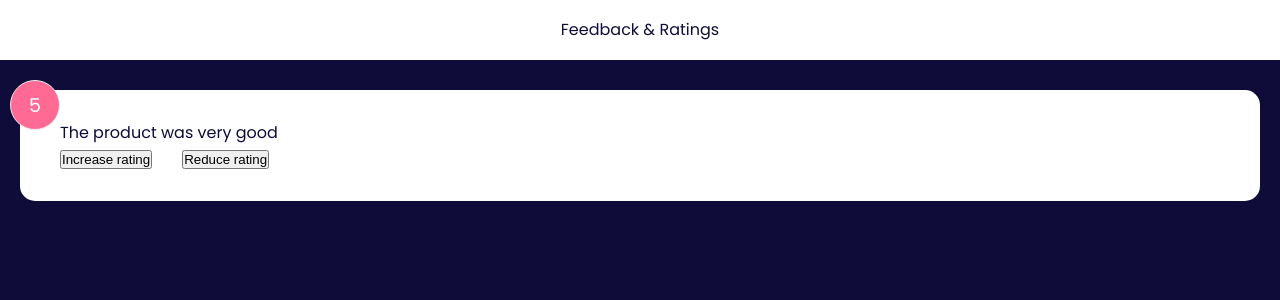
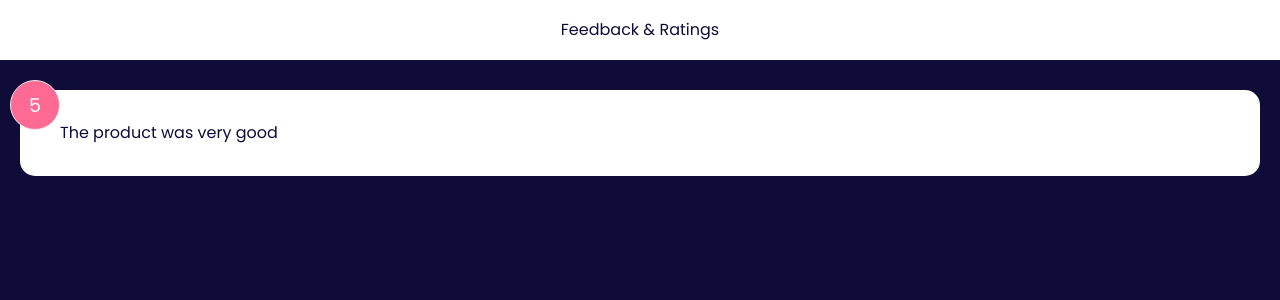
Before and after one commit to Yeboah-Godfred/review, a React (Create React App) app: page / in a window 1280 px wide. Shown: the top 300 px of the page. Built offline with nearby package versions, Linux system fonts and the light colour scheme.

Commit message:
FeedbackData component with dummy list data

```diff
--- a/src/App.js
+++ b/src/App.js
@@ -1,7 +1,13 @@
 import Header from "./components/Header";
+import { useState } from "react";
 import FeedbackItem from "./components/FeedbackItem";
+import FeedbackData from "./data/FeedbackData";
+
 
 function App() {
+
+  const [feedback, setFeedback] = useState(FeedbackData);
+
   return (
     <>
       <Header heading="Feedback & Ratings"/>
--- a/src/components/FeedbackItem.jsx
+++ b/src/components/FeedbackItem.jsx
@@ -6,24 +6,11 @@ function FeedbackItem() {
   const [rating, setRating] = useState(5);
   const [text, setText] = useState("The product was very good");
 
-  const handleAddRating = () => {
-    setRating((rate) => {
-        return rate + 1
-    })
-  }
-
-  const handleSubRating = () => {
-    setRating((rate) => {
-        return rate - 1
-    })
-  }
 
   return (
     <div className='card'>
       <div className="num-display">{rating}</div>
       <div className="text-display">{text}</div>
-      <button style={{marginRight:"30px"}} onClick={handleAddRating}>Increase rating</button>
-      <button onClick={handleSubRating}>Reduce rating</button>
     </div>
   )
 }
--- /dev/null
+++ b/src/data/FeedbackData.js
@@ -0,0 +1,19 @@
+const FeedbackData = [
+    {
+      id: 1,
+      rating: 10,
+      text: 'Lorem ipsum dolor sit amet consectetur adipisicing elit. consequuntur vel vitae commodi alias voluptatem est voluptatum ipsa quae.',
+    },
+    {
+      id: 2,
+      rating: 9,
+      text: 'Lorem ipsum dolor sit amet consectetur adipisicing elit. consequuntur vel vitae commodi alias voluptatem est voluptatum ipsa quae.',
+    },
+    {
+      id: 3,
+      rating: 8,
+      text: 'Lorem ipsum dolor sit amet consectetur adipisicing elit. consequuntur vel vitae commodi alias voluptatem est voluptatum ipsa quae.',
+    },
+  ]
+
+  export default FeedbackData
```
